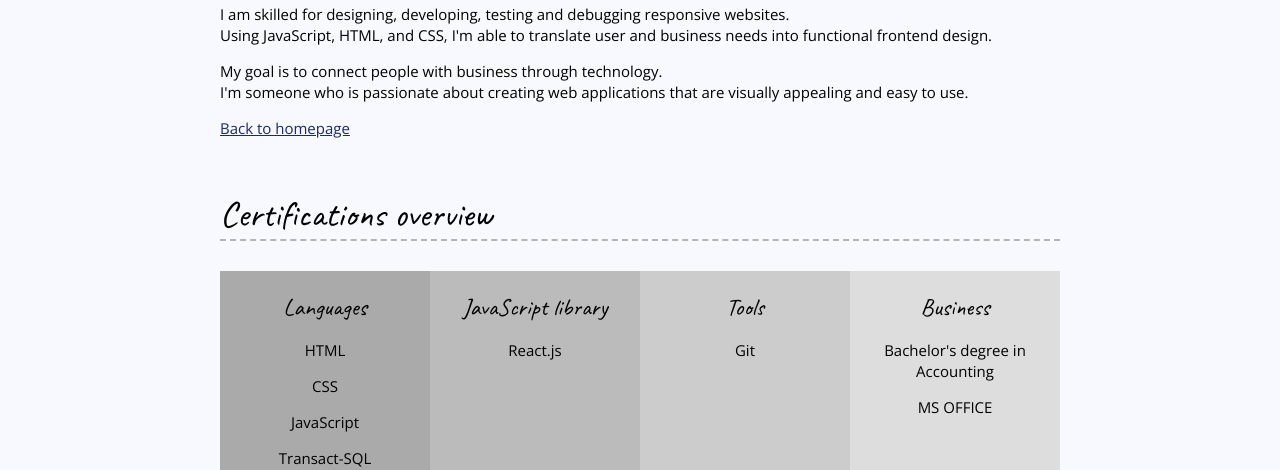
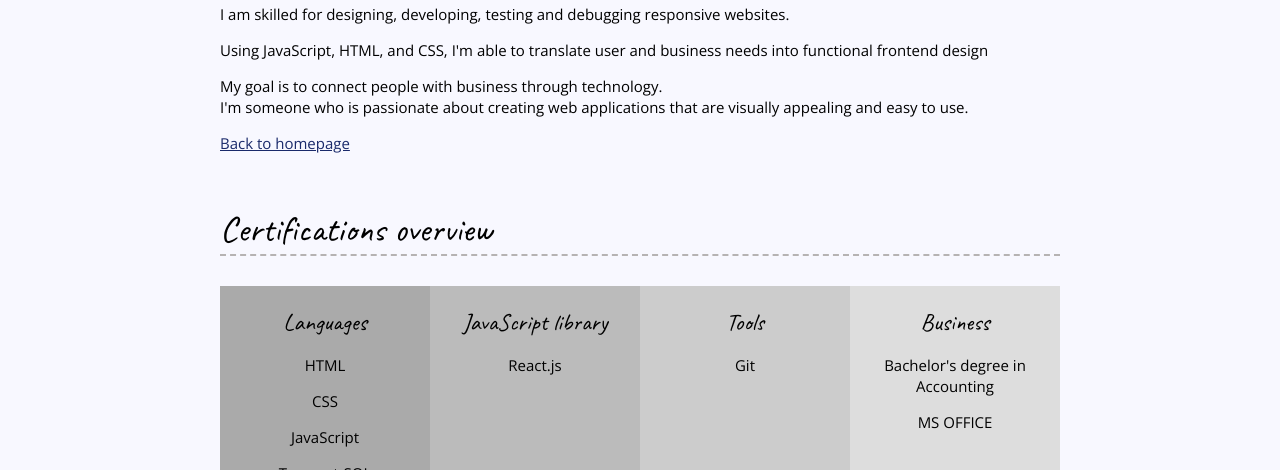
Before and after one commit to jgab40/jgabnd-project, a plain HTML site: page resume.html in a window 1280 px wide. Shown: the part 630-1100 px from the top of the page. Drawn offline with nearby package versions, Linux system fonts and the light colour scheme.

Commit message:
added space on lines resume-profil

```diff
--- a/resume.html
+++ b/resume.html
@@ -25,9 +25,8 @@
 
         <h2>Profile</h2>
 
-        <P>I am skilled for designing, developing, testing and debugging responsive websites.<br>
-        Using JavaScript, HTML, and CSS, I'm able to translate user and business needs into functional frontend design.</p>
-
+        <P>I am skilled for designing, developing, testing and debugging responsive websites.</p>
+        <p>Using JavaScript, HTML, and CSS, I'm able to translate user and business needs into functional frontend design</p>
         <P>My goal is to connect people with business through technology.<br>
         I'm someone who is passionate about creating web applications that are visually appealing and easy to use.</P>
 
@@ -188,7 +187,7 @@
 
     <!-- //  FOOTER INFO, SOCIAL MEDIA  // -->
     <footer>
-      <p>© 2023 by Jean-Gabriel Mangola NDONGENDEBA SANDA |  <a href="mailto:jg.ndongendeba@gmail.com">jg.ndongendeba@gmail.com</a></p>
+      <p>© 2023 by Jean-Gabriel Mangola NDONGENDEBA SANDA &nbsp;&nbsp; | &nbsp;&nbsp; <a href="mailto:jg.ndongendeba@gmail.com">jg.ndongendeba@gmail.com</a></p>
 
       <ul class="socials">
         <li>
```
